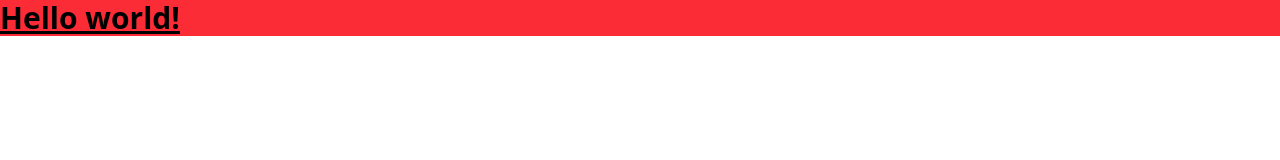
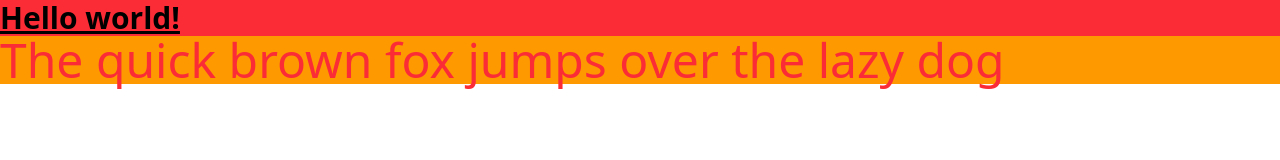
Before and after one commit to NaeemRaza16/html-to-figma, a website: page src/index.html in a window 1280 px wide. Drawn offline with Linux system fonts and the light colour scheme.

Commit message:
add one more heading

```diff
--- a/src/index.html
+++ b/src/index.html
@@ -1,13 +1,18 @@
 <!doctype html>
 <html>
+
 <head>
     <meta charset="UTF-8">
     <meta name="viewport" content="width=device-width, initial-scale=1.0">
     <link href="./output.css" rel="stylesheet">
 </head>
+
 <body>
     <h1 class="text-3xl font-bold underline bg-red-500">
         Hello world!
     </h1>
+
+    <h2 class="text-red-500 text-5xl bg-amber-500">The quick brown fox jumps over the lazy dog</h2>
 </body>
+
 </html>
```
Also changed, not shown: src/output.css. Lines whose indentation alone changed are shown as unchanged.
